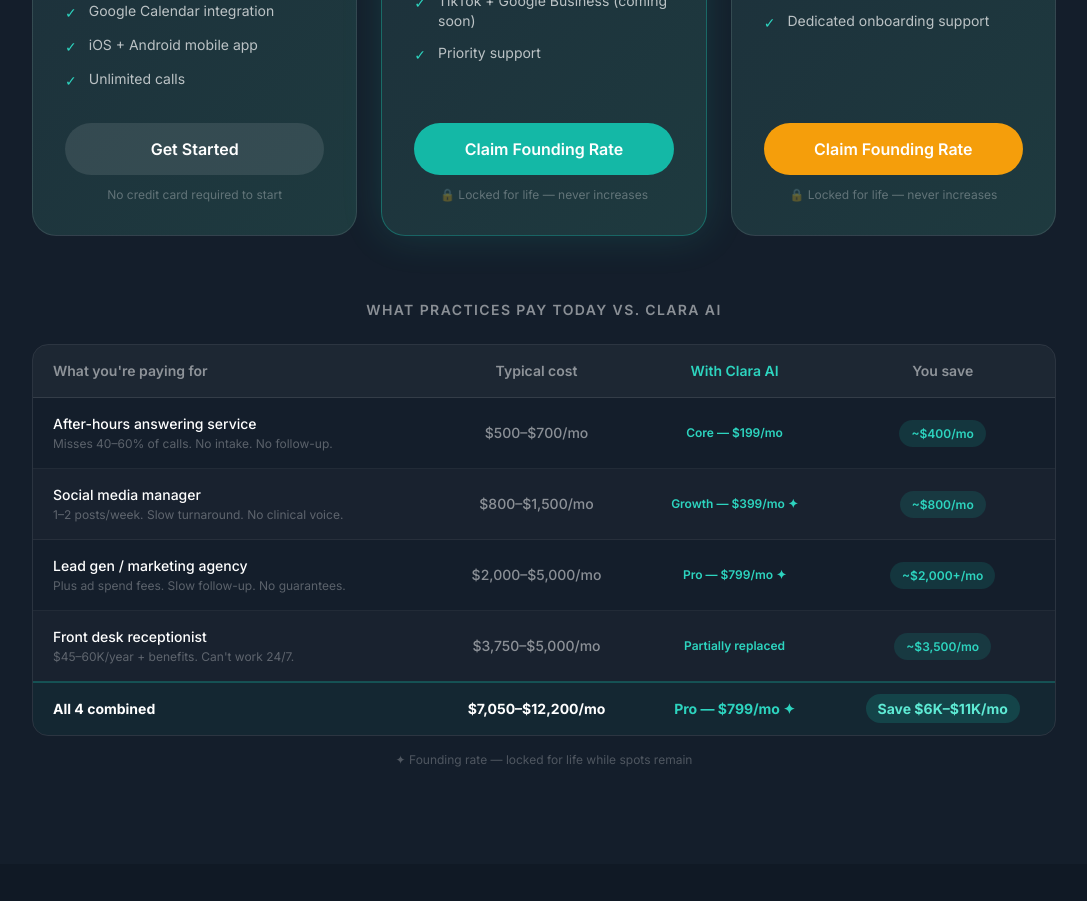
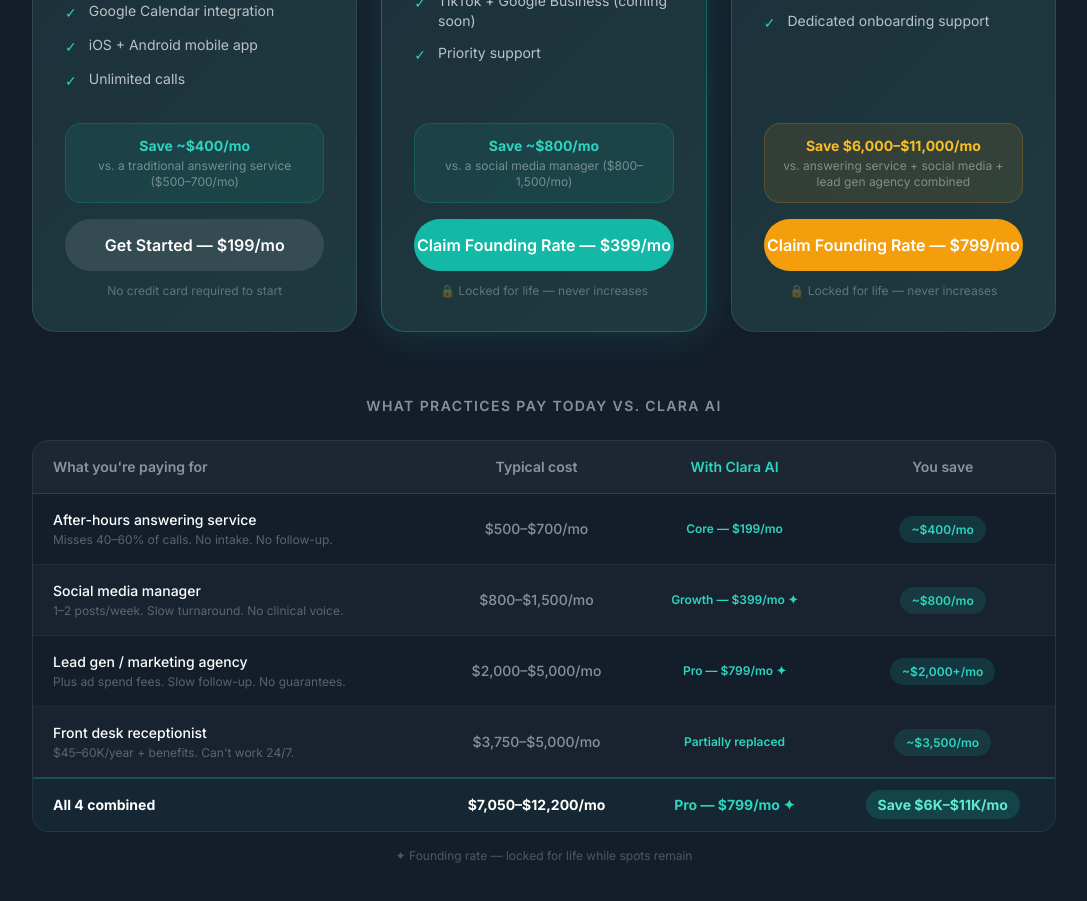
Before and after one commit to dentalondemand/iamclara-website, a Next.js app: page / in a window 1280 px wide. Shown: the part 4020-4921 px from the top of the page, without its empty margins (96-1183 px from the left). Built offline with nearby package versions, Linux system fonts and the light colour scheme.

Commit message:
feat: savings badge + direct Stripe buy button inside each pricing card

```diff
--- a/app/page.tsx
+++ b/app/page.tsx
@@ -311,11 +311,18 @@
               ))}
             </ul>
 
-            <a href="/get-started"
+            {/* Savings + CTA */}
+            <div className="mt-auto">
+              <div className="bg-teal-500/10 border border-teal-500/20 rounded-2xl px-4 py-3 mb-4 text-center">
+                <p className="text-teal-400 font-bold text-sm">Save ~$400/mo</p>
+                <p className="text-white/40 text-xs mt-0.5">vs. a traditional answering service ($500–700/mo)</p>
+              </div>
+              <a href="https://buy.stripe.com/14AfZj4BH7NGeEp4DuaEE01"
                 className="block text-center bg-white/10 hover:bg-white/20 text-white font-semibold py-3.5 rounded-full transition-colors">
-              Get Started
+                Get Started — $199/mo
               </a>
               <p className="text-center text-white/30 text-xs mt-3">No credit card required to start</p>
+            </div>
           </div>
 
           {/* Growth Plan */}
@@ -360,11 +367,18 @@
               ))}
             </ul>
 
-            <a href="/get-started"
+            {/* Savings + CTA */}
+            <div className="mt-auto">
+              <div className="bg-teal-500/10 border border-teal-500/20 rounded-2xl px-4 py-3 mb-4 text-center">
+                <p className="text-teal-400 font-bold text-sm">Save ~$800/mo</p>
+                <p className="text-white/40 text-xs mt-0.5">vs. a social media manager ($800–1,500/mo)</p>
+              </div>
+              <a href="https://buy.stripe.com/7sY00l9W12tmeEp2vmaEE02"
                 className="block text-center bg-teal-500 hover:bg-teal-400 text-white font-semibold py-3.5 rounded-full transition-colors">
-              Claim Founding Rate
+                Claim Founding Rate — $399/mo
               </a>
               <p className="text-center text-white/30 text-xs mt-3">🔒 Locked for life — never increases</p>
+            </div>
           </div>
 
           {/* Pro Plan */}
@@ -407,11 +421,18 @@
               ))}
             </ul>
 
-            <a href="/get-started"
+            {/* Savings + CTA */}
+            <div className="mt-auto">
+              <div className="bg-amber-500/10 border border-amber-500/20 rounded-2xl px-4 py-3 mb-4 text-center">
+                <p className="text-amber-400 font-bold text-sm">Save $6,000–$11,000/mo</p>
+                <p className="text-white/40 text-xs mt-0.5">vs. answering service + social media + lead gen agency combined</p>
+              </div>
+              <a href="https://buy.stripe.com/9B66oJ5FL4Bu53P8TKaEE03"
                 className="block text-center bg-amber-500 hover:bg-amber-400 text-white font-semibold py-3.5 rounded-full transition-colors">
-              Claim Founding Rate
+                Claim Founding Rate — $799/mo
               </a>
               <p className="text-center text-white/30 text-xs mt-3">🔒 Locked for life — never increases</p>
+            </div>
           </div>
         </div>
 
```
Lines whose indentation alone changed are shown as unchanged.
